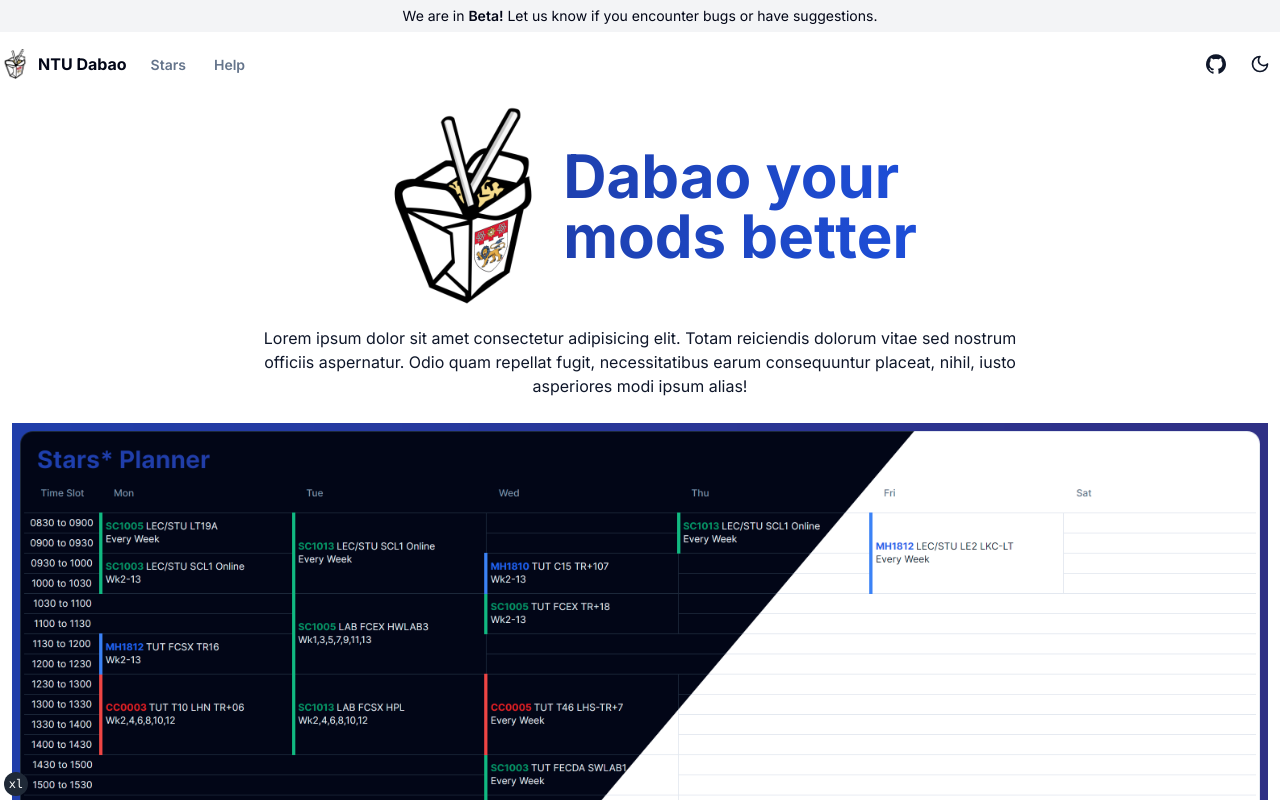
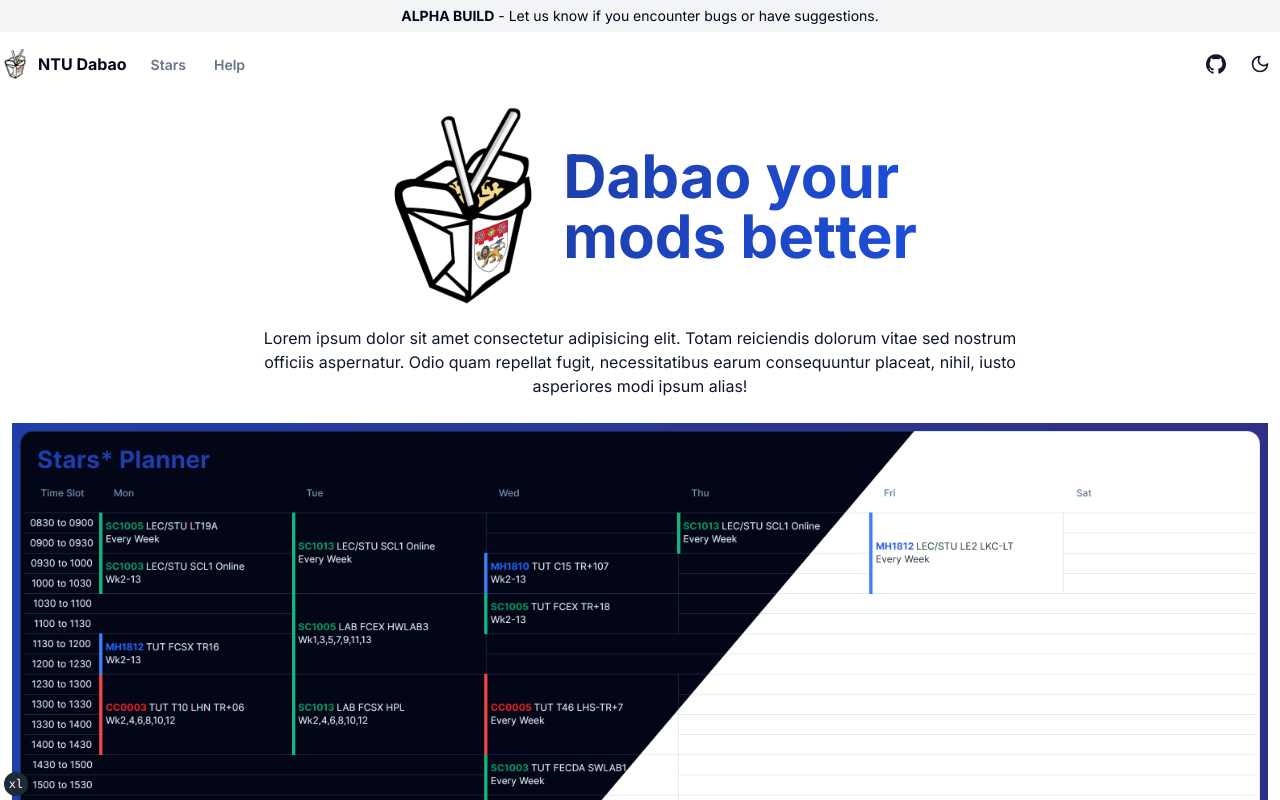
Before and after one commit to Dallas-Ng/ntu-mods, a Next.js app: page / in a window 1280 px wide. Shown: the top 800 px of the page. Built offline with nearby package versions, Linux system fonts and the light colour scheme.

Commit message:
feat: changed banner to alpha build

```diff
--- a/app/layout.tsx
+++ b/app/layout.tsx
@@ -44,7 +44,7 @@
             fontSans.variable
           )}>
           <ThemeProvider attribute="class" defaultTheme="system" enableSystem>
-            <NotificationBanner.inBeta />
+            <NotificationBanner.inAlpha />
 
             <NavigationBar />
 
--- a/components/notification-banner.tsx
+++ b/components/notification-banner.tsx
@@ -2,7 +2,7 @@
   children: React.ReactNode
 }
 
-function Skeleton(props: SkeletonProps) {
+function Banner(props: SkeletonProps) {
   return (
     <div className="relative z-50 flex items-center justify-center bg-gray-100 p-1 dark:bg-slate-900">
       <p className="text-center text-sm leading-6 text-slate-950 dark:text-white">
@@ -13,13 +13,16 @@
 }
 
 export const NotificationBanner = {
-  reportBugs: () => (
-    <Skeleton>Let us know if you encounter bugs or have suggestions.</Skeleton>
+  inAlpha: () => (
+    <Banner>
+      <strong>ALPHA BUILD</strong> - Let us know if you encounter bugs or have
+      suggestions.
+    </Banner>
   ),
   inBeta: () => (
-    <Skeleton>
+    <Banner>
       We are in <strong className="font-semibold">Beta!</strong> Let us know if
       you encounter bugs or have suggestions.
-    </Skeleton>
+    </Banner>
   )
 }
```
